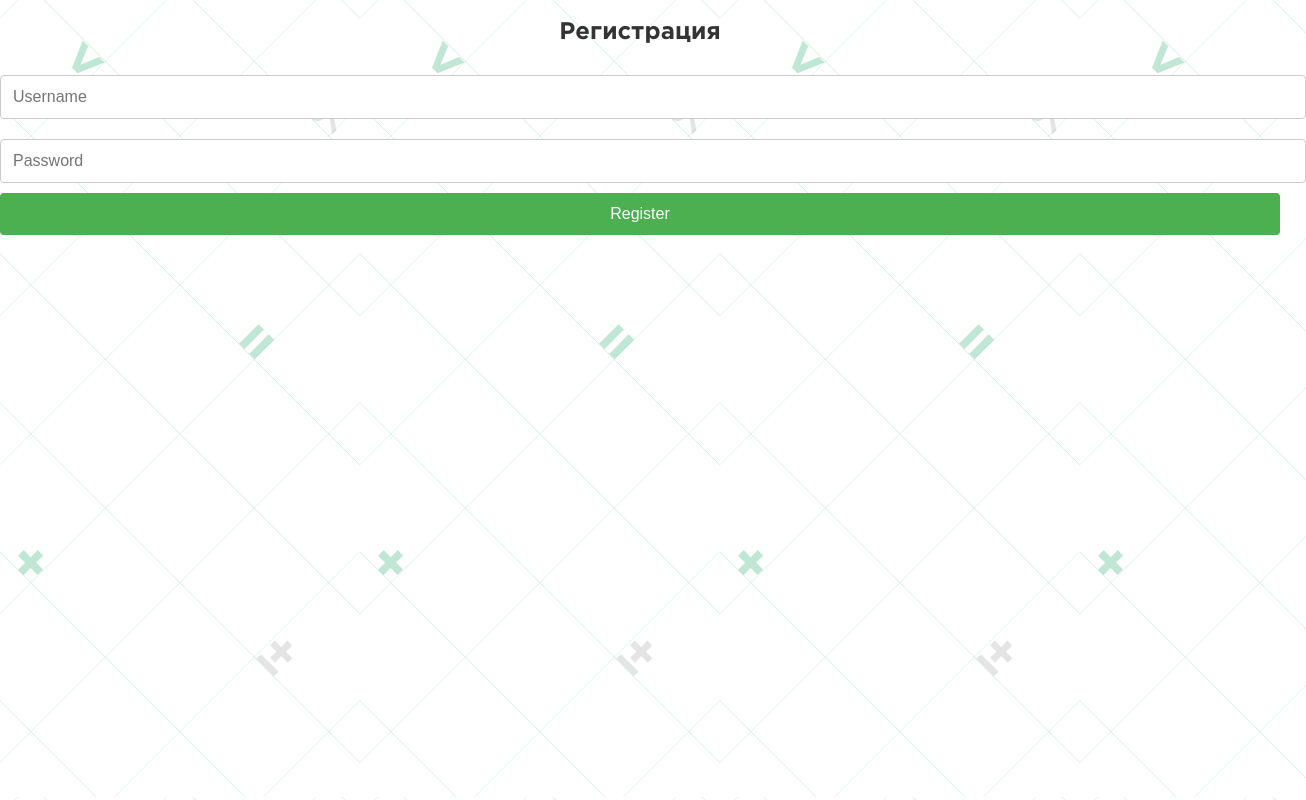
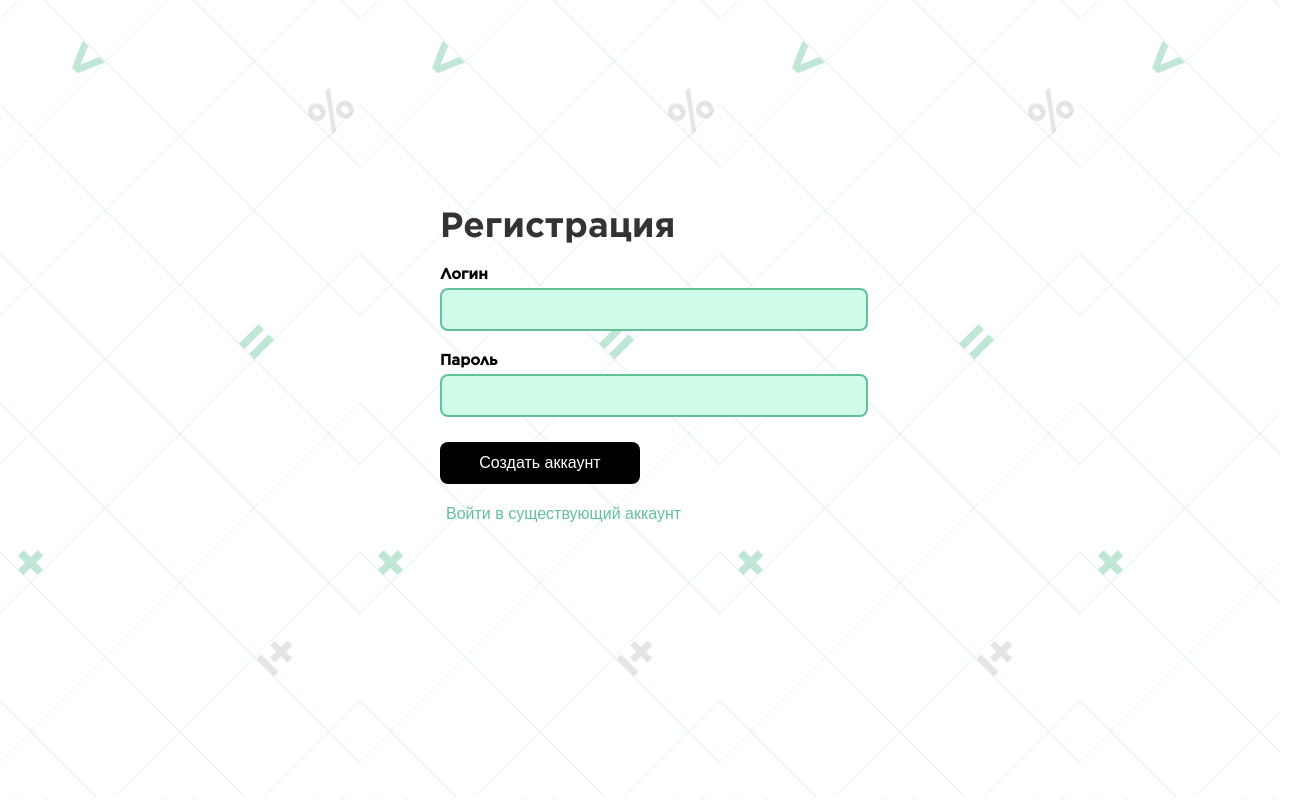
Before and after one commit to Timplaue/Mathgenerator-react, a React (Create React App) app: page / in a window 1280 px wide. Both pictures are taken after a click on the button "Регистрация". Shown: the whole page, 1306 px wide, since content can reach past the window. Built offline with nearby package versions, Linux system fonts and the light colour scheme.

Commit message:
add style for auth and register

```diff
--- a/src/App.css
+++ b/src/App.css
@@ -38,12 +38,15 @@
 }
 @font-face {
   font-family: 'Gotham';
-  src: url('./fonts/gotham_bold.otf') format('opentype'),
-  url('./fonts/gotham_medium.otf') format('opentype');
+  src: url('./fonts/gotham_medium.otf') format('opentype');
   font-weight: normal;
 }
-
+@font-face {
+  font-family: 'Gotham-bold';
+  src: url('./fonts/gotham_bold.otf') format('opentype');
+  font-weight: bold;
+}
 body {
   background-image: url(../public/images/bg.svg);
-  font-family: 'Gotham', Arial, sans-serif;
+  font-family: 'Gotham-bold', Arial, sans-serif;
 }
--- a/src/App.js
+++ b/src/App.js
@@ -25,6 +25,7 @@
     const toggleRegister = () => {
         setIsRegistering(!isRegistering); // Переключение между регистрацией и авторизацией
     };
+
     const handleBackToDifficultySelection = () => {
         setDifficulty(null);
     };
@@ -34,11 +35,10 @@
             {!isAuthenticated ? (
                 isRegistering ? (
                     <div>
-                        <h1>Регистрация</h1>
-                        <Register onRegister={handleRegister} />
+                        <Register onRegister={handleRegister} toggleAuthForm={toggleRegister} />
                     </div>
                 ) : (
-                    <Login onLogin={handleLogin} onToggleRegister={toggleRegister} />
+                    <Login onLogin={handleLogin} toggleAuthForm={toggleRegister} />
                 )
             ) : (
                 <div>
--- a/src/components/Login.css
+++ b/src/components/Login.css
@@ -12,51 +12,51 @@
 }
 
 .login-logo {
-    width: 80px;
-    height: 80px;
+    width: 150px;
+    height: 150px;
     margin-bottom: 20px;
 }
 
 h1 {
-    font-size: 24px;
+    font-size: 25px;
     font-weight: 600;
     color: #333;
     margin-bottom: 20px;
     text-align: center;
 }
 
-input {
-    width: 100%;
+input.auth {
+    width: 70%;
     padding: 12px;
     margin: 10px 0;
-    border: 1px solid #ccc;
-    border-radius: 4px;
+    border: 2px solid #000000;
+    border-radius: 8px;
     font-size: 16px;
+    background-color: #E0E0E0;
+    box-shadow: 5px 5px #61C199;
 }
 
-button {
-    width: 100%;
+button.auth {
+    margin-top: 20px;
+    width: 25%;
     padding: 12px;
-    background-color: #4caf50;
+    background-color: #000000;
     color: #fff;
     border: none;
-    border-radius: 4px;
+    border-radius: 8px;
     font-size: 16px;
     cursor: pointer;
     transition: background-color 0.3s;
 }
 
-button:hover {
-    background-color: #45a049;
-}
 .toggle-button {
-    margin-top: 10px;
+    margin-top: 20px;
     background-color: transparent;
     border: none;
-    color: #4caf50;
+    color: #61C199;
     font-size: 16px;
     cursor: pointer;
-    text-decoration: underline;
+    text-decoration: none;
 }
 
 .toggle-button:hover {
--- a/src/components/Login.js
+++ b/src/components/Login.js
@@ -3,7 +3,7 @@
 import "./Login.css";
 import logo from '../assets/logo.svg';
 
-function Login({ onLogin, onToggleRegister }) {
+function Login({ onLogin, toggleAuthForm}) {
     const [username, setUsername] = useState('');
     const [password, setPassword] = useState('');
 
@@ -21,10 +21,10 @@
         <div className="block">
             <img src={logo} alt="Logo" className="login-logo"/>
             <h1>Добро пожаловать!</h1>
-            <input type="text" placeholder="Username" value={username} onChange={(e) => setUsername(e.target.value)} />
-            <input type="password" placeholder="Password" value={password} onChange={(e) => setPassword(e.target.value)} />
-            <button onClick={handleLogin}>Войти</button>
-            <button onClick={onToggleRegister} className="toggle-button">
+            <input className="auth" type="text" placeholder="Логин" value={username} onChange={(e) => setUsername(e.target.value)} />
+            <input className="auth" type="password" placeholder="Пароль" value={password} onChange={(e) => setPassword(e.target.value)} />
+            <button className="auth" onClick={handleLogin}>Войти</button>
+            <button onClick={toggleAuthForm} className="toggle-button">
                 Регистрация
             </button>
         </div>
--- a/src/components/Register.css
+++ b/src/components/Register.css
@@ -0,0 +1,44 @@
+button.registration {
+    margin-top: 20px;
+    width: 50%;
+    padding: 12px;
+    background-color: #000000;
+    color: #fff;
+    border: none;
+    border-radius: 8px;
+    font-size: 16px;
+    cursor: pointer;
+    transition: background-color 0.3s;
+}
+.block1 {
+    display: flex;
+    flex-direction: column;
+    align-items: center;
+    justify-content: center;
+    height: 100%;
+    width: 100%;
+    max-width: 400px;
+    margin: 20vh auto;
+    padding: 20px;
+}
+.left {
+    text-align: left;
+}
+h1.registration{
+    font-size: 35px;
+    text-align: left;
+}
+input.registration {
+    width: 100%;
+    padding: 12px;
+    margin: 5px 0;
+    border: 2px solid #61C199;
+    border-radius: 8px;
+    background-color: #D0FDEA;
+}
+h2 {
+    margin: 15px 0 0 0;
+    padding: 0;
+    font-family: 'Gotham', Arial, sans-serif;
+    font-size: 15px;
+}
--- a/src/components/Register.js
+++ b/src/components/Register.js
@@ -1,7 +1,8 @@
 import React, { useState } from 'react';
+import "./Register.css";
 import axios from 'axios';
 
-function Register({ onRegister }) {
+function Register({ onRegister, toggleAuthForm}) {
     const [username, setUsername] = useState('');
     const [password, setPassword] = useState('');
 
@@ -17,10 +18,16 @@
     };
 
     return (
-        <div>
-            <input type="text" placeholder="Username" value={username} onChange={(e) => setUsername(e.target.value)} />
-            <input type="password" placeholder="Password" value={password} onChange={(e) => setPassword(e.target.value)} />
-            <button onClick={handleRegister}>Register</button>
+        <div className="block1">
+            <div className="left">
+                <h1 className="registration">Регистрация</h1>
+                <h2>Логин</h2>
+                <input className="registration" type="text" value={username} onChange={(e) => setUsername(e.target.value)}/>
+                <h2>Пароль</h2>
+                <input className="registration" type="password" value={password} onChange={(e) => setPassword(e.target.value)}/>
+                <button className="registration" onClick={handleRegister}>Создать аккаунт</button>
+                <button onClick={toggleAuthForm} className="toggle-button">Войти в существующий аккаунт</button>
+            </div>
         </div>
     );
 }
```
